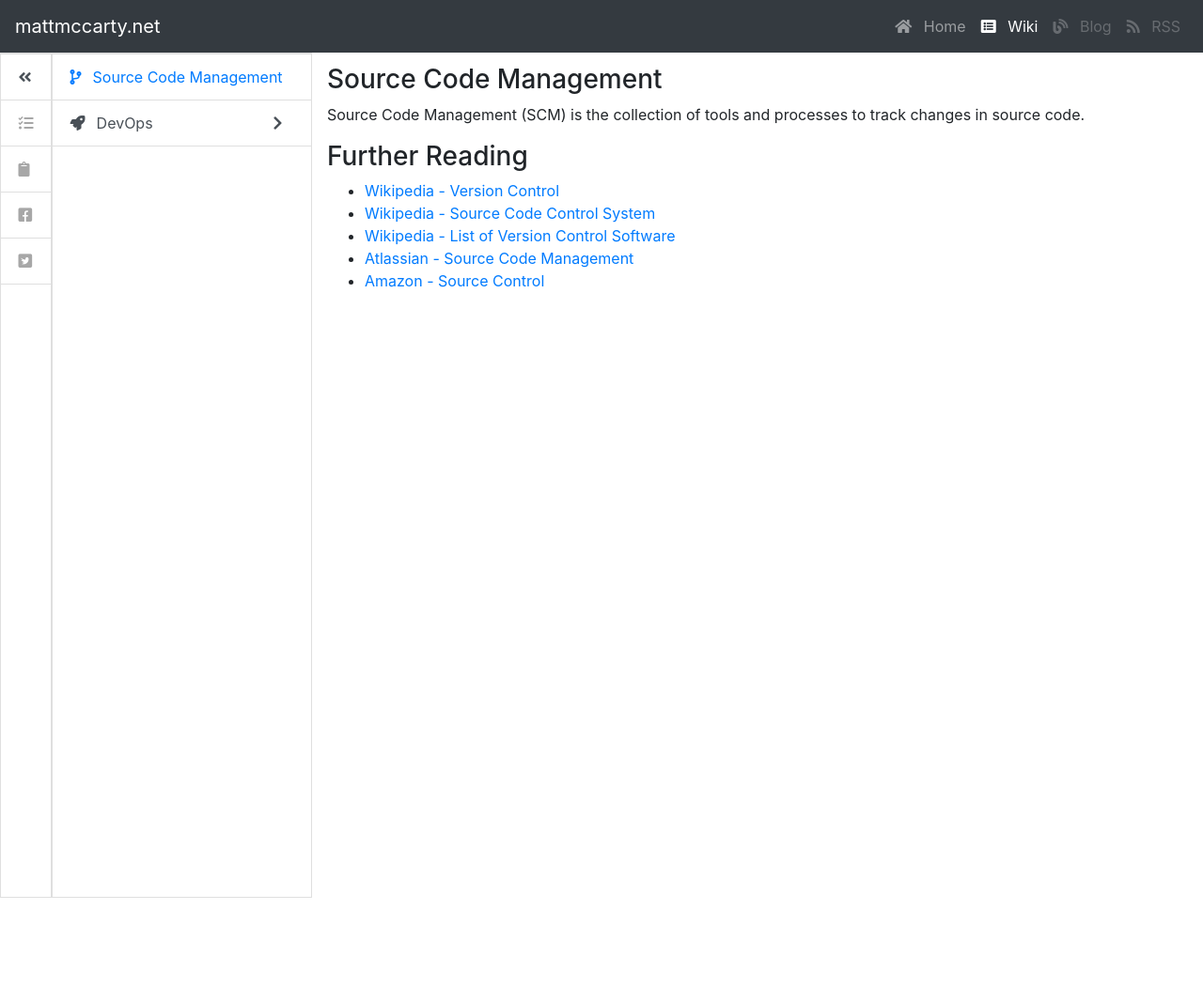
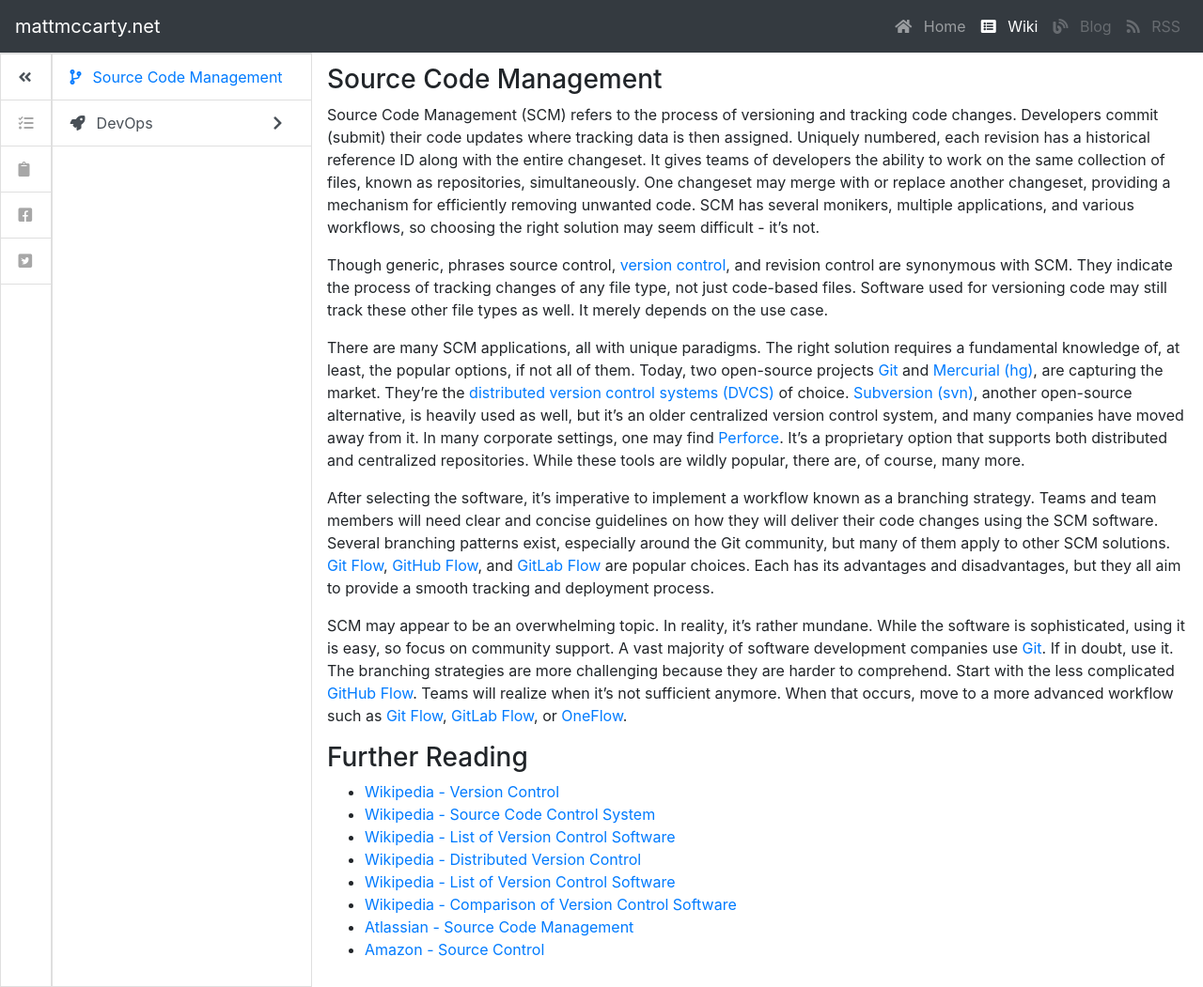
Before and after one commit to mattmccarty/mattmccarty.github.io, a Jekyll site: the page built from _wiki/scm/index.md, in a window 1280 px wide. Shown: the whole page at 94% size. Built offline with Jekyll 4.4.1, drawn with Linux system fonts in a browser that asks for light colours; nearby versions of some CDN libraries; before the commit the page ends 956 px from its top, so only the background shows below that.

Commit message:
updating scm index content

```diff
--- a/_wiki/scm/index.md
+++ b/_wiki/scm/index.md
@@ -12,12 +12,24 @@ permalink  : /wiki/scm
 ---
 # Source Code Management
 
-Source Code Management (SCM) is the collection of tools and processes to track changes in source code.
+Source Code Management (SCM) refers to the process of versioning and tracking code changes. Developers commit (submit) their code updates where tracking data is then assigned. Uniquely numbered, each revision has a historical reference ID along with the entire changeset. It gives teams of developers the ability to work on the same collection of files, known as repositories, simultaneously. One changeset may merge with or replace another changeset, providing a mechanism for efficiently removing unwanted code. SCM has several monikers, multiple applications, and various workflows, so choosing the right solution may seem difficult - it's not.
+
+Though generic, phrases source control, [version control](https://en.wikipedia.org/wiki/Version_control), and revision control are synonymous with SCM. They indicate the process of tracking changes of any file type, not just code-based files. Software used for versioning code may still track these other file types as well. It merely depends on the use case.
+
+There are many SCM applications, all with unique paradigms. The right solution requires a fundamental knowledge of, at least, the popular options, if not all of them. Today, two open-source projects [Git](https://git-scm.com/) and [Mercurial (hg)](https://www.mercurial-scm.org/), are capturing the market. They're the [distributed version control systems (DVCS)](https://en.wikipedia.org/wiki/Distributed_version_control) of choice. [Subversion (svn)](https://subversion.apache.org/), another open-source alternative, is heavily used as well, but it's an older centralized version control system, and many companies have moved away from it. In many corporate settings, one may find [Perforce](https://www.perforce.com/). It's a proprietary option that supports both distributed and centralized repositories. While these tools are wildly popular, there are, of course, many more.
+
+After selecting the software, it's imperative to implement a workflow known as a branching strategy. Teams and team members will need clear and concise guidelines on how they will deliver their code changes using the SCM software. Several branching patterns exist, especially around the Git community, but many of them apply to other SCM solutions. [Git Flow](https://www.atlassian.com/git/tutorials/comparing-workflows/gitflow-workflow), [GitHub Flow](https://guides.github.com/introduction/flow/), and [GitLab Flow](https://docs.gitlab.com/ee/topics/gitlab_flow.html) are popular choices. Each has its advantages and disadvantages, but they all aim to provide a smooth tracking and deployment process.
+
+SCM may appear to be an overwhelming topic. In reality, it's rather mundane. While the software is sophisticated, using it is easy, so focus on community support. A vast majority of software development companies use [Git](https://git-scm.com/). If in doubt, use it. The branching strategies are more challenging because they are harder to comprehend. Start with the less complicated [GitHub Flow](https://guides.github.com/introduction/flow/). Teams will realize when it's not sufficient anymore. When that occurs, move to a more advanced workflow such as [Git Flow](https://www.atlassian.com/git/tutorials/comparing-workflows/gitflow-workflow), [GitLab Flow](https://docs.gitlab.com/ee/topics/gitlab_flow.html), or [OneFlow](https://www.endoflineblog.com/oneflow-a-git-branching-model-and-workflow).
+
 
 # Further Reading
 
 - [Wikipedia - Version Control](https://en.wikipedia.org/wiki/Version_control)
 - [Wikipedia - Source Code Control System](https://en.wikipedia.org/wiki/Source_Code_Control_System)
 - [Wikipedia - List of Version Control Software](https://en.wikipedia.org/wiki/List_of_version-control_software)
+- [Wikipedia - Distributed Version Control](https://en.wikipedia.org/wiki/Distributed_version_control)
+- [Wikipedia - List of Version Control Software](https://en.wikipedia.org/wiki/List_of_version-control_software)
+- [Wikipedia - Comparison of Version Control Software](https://en.wikipedia.org/wiki/Comparison_of_version-control_software)
 - [Atlassian - Source Code Management](https://www.atlassian.com/git/tutorials/source-code-management)
 - [Amazon - Source Control](https://aws.amazon.com/devops/source-control/)
```
